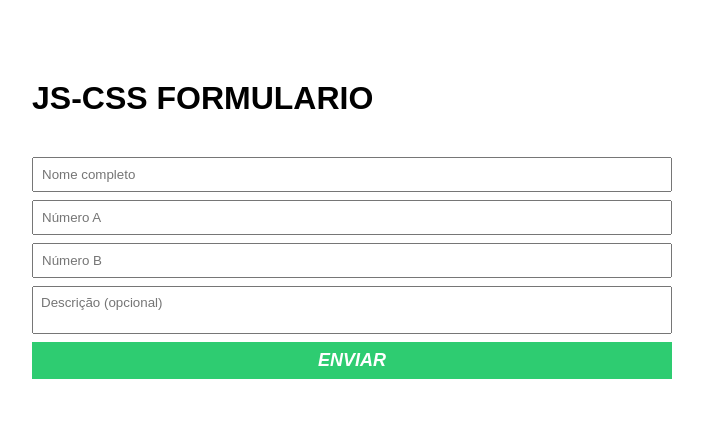
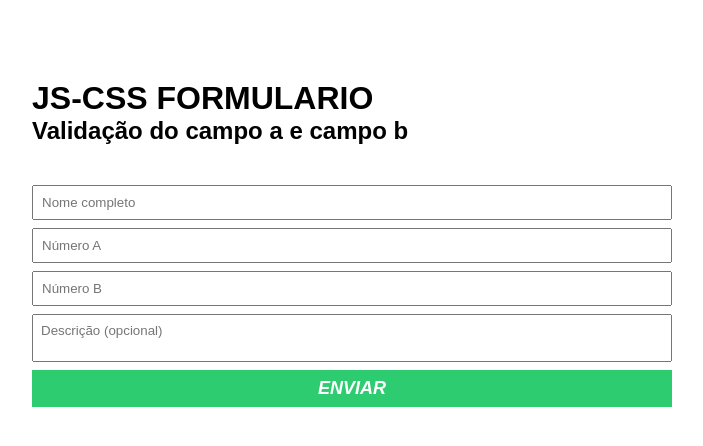
Before and after one commit to ThiagoHs1/curso_ebac_frontend, a plain HTML site: page index.html in a window 1280 px wide. Shown: the whole page, without its empty margins (288-991 px from the left). Drawn offline with Linux system fonts and the light colour scheme.

```diff
--- a/index.html
+++ b/index.html
@@ -9,9 +9,11 @@
   <link rel="stylesheet" href="./style.css" />
 </head>
 
+
 <body>
   <div class="container">
     <h1>JS-CSS FORMULARIO</h1>
+    <h2> Validação do campo a e campo b</h2>
     <form id="deposito-form">
       <input type="text" id="nome" required placeholder="Nome completo" />
       <input type="number" id="numeroA" required placeholder="Número A" />
```
